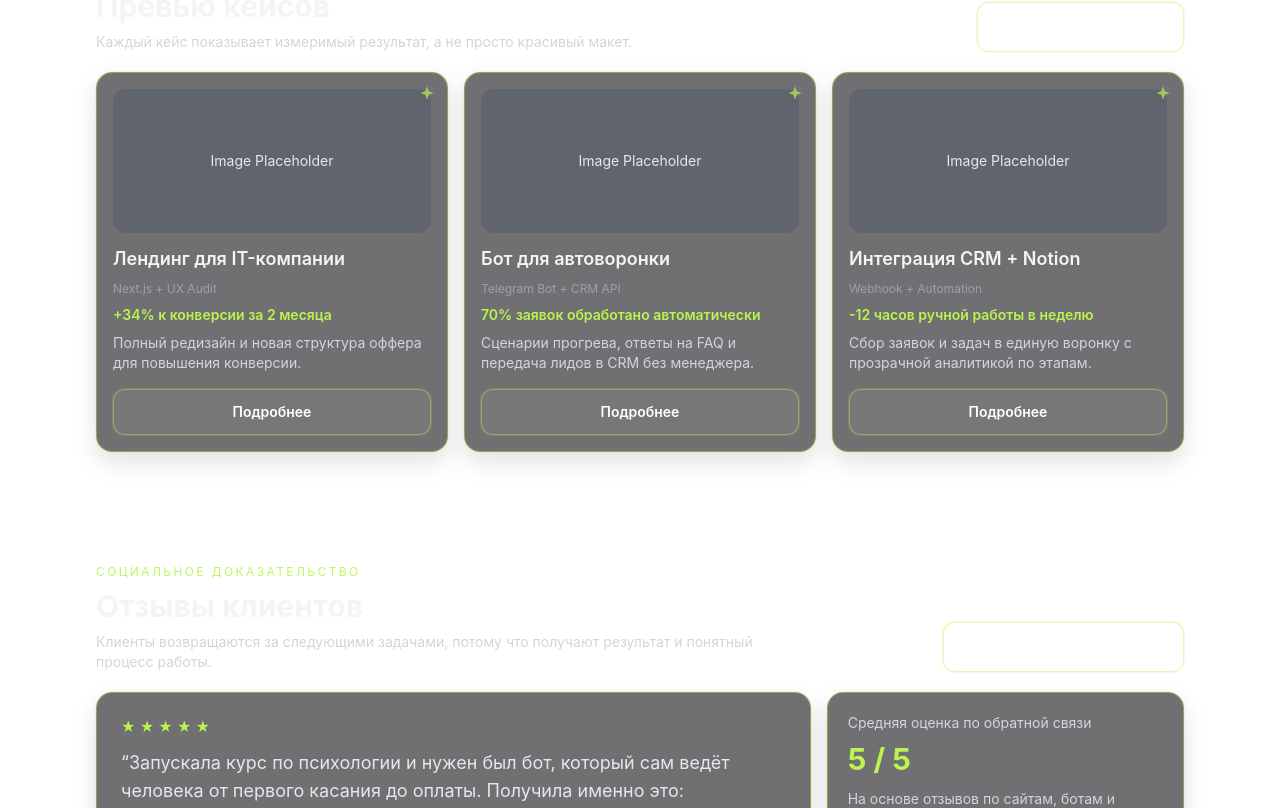
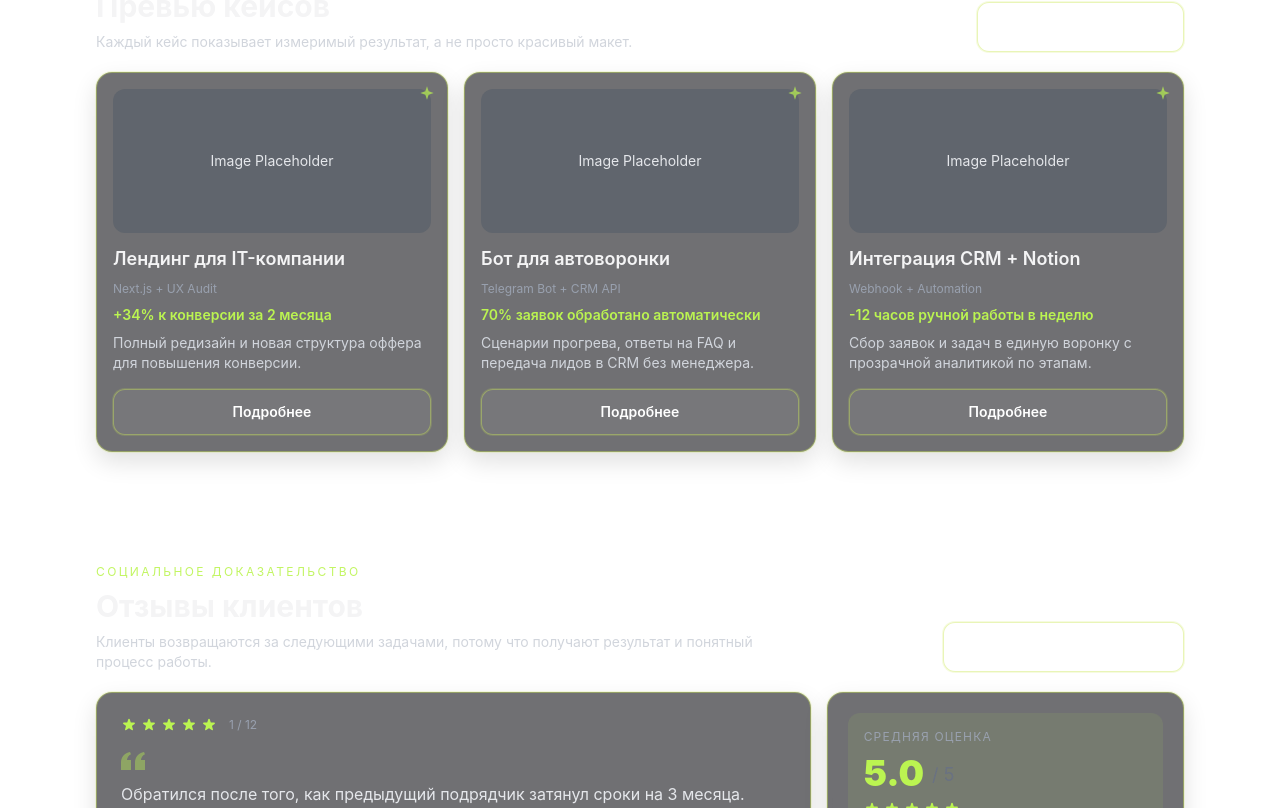
Before and after one commit to Pipata246/nerdServ, a Next.js app: page / in a window 1280 px wide. Shown: the part 1992-2800 px from the top of the page. Built offline with nearby package versions, Linux system fonts and the light colour scheme.

Commit message:
добавлено оформлоение отзывов

```diff
--- a/src/app/page.tsx
+++ b/src/app/page.tsx
@@ -182,11 +182,37 @@ export default function HomePage() {
           </Reveal>
           <div className="grid gap-4 lg:grid-cols-[2fr_1fr]">
             <TestimonialsSlider />
-            <div className="glass rounded-2xl p-5">
-              <p className="text-sm text-gray-300">Средняя оценка по обратной связи</p>
-              <p className="mt-2 text-3xl font-bold text-lime-300">5 / 5</p>
-              <p className="mt-3 text-sm text-gray-300">На основе отзывов по сайтам, ботам и автоматизации процессов.</p>
-              <Link href="/contact" className="btn-primary mt-5 w-full justify-center">
+            <div className="glass flex flex-col gap-4 rounded-2xl p-5">
+              {/* Rating */}
+              <div className="rounded-xl bg-lime-300/8 p-4">
+                <p className="text-xs uppercase tracking-widest text-gray-400">Средняя оценка</p>
+                <div className="mt-2 flex items-end gap-2">
+                  <span className="text-4xl font-black text-lime-300">5.0</span>
+                  <span className="mb-1 text-lg text-gray-500">/ 5</span>
+                </div>
+                <div className="mt-2 flex gap-1">
+                  {Array.from({ length: 5 }).map((_, i) => (
+                    <svg key={i} viewBox="0 0 20 20" fill="currentColor" className="h-4 w-4 text-lime-300">
+                      <path d="M9.049 2.927c.3-.921 1.603-.921 1.902 0l1.07 3.292a1 1 0 00.95.69h3.462c.969 0 1.371 1.24.588 1.81l-2.8 2.034a1 1 0 00-.364 1.118l1.07 3.292c.3.921-.755 1.688-1.54 1.118l-2.8-2.034a1 1 0 00-1.175 0l-2.8 2.034c-.784.57-1.838-.197-1.539-1.118l1.07-3.292a1 1 0 00-.364-1.118L2.98 8.72c-.783-.57-.38-1.81.588-1.81h3.461a1 1 0 00.951-.69l1.07-3.292z" />
+                    </svg>
+                  ))}
+                </div>
+              </div>
+              {/* Stats */}
+              <div className="grid grid-cols-2 gap-3">
+                <div className="rounded-xl border border-white/8 bg-white/3 p-3 text-center">
+                  <p className="text-2xl font-bold text-white">12</p>
+                  <p className="mt-0.5 text-xs text-gray-400">отзывов</p>
+                </div>
+                <div className="rounded-xl border border-white/8 bg-white/3 p-3 text-center">
+                  <p className="text-2xl font-bold text-white">40+</p>
+                  <p className="mt-0.5 text-xs text-gray-400">проектов</p>
+                </div>
+              </div>
+              <p className="text-xs leading-relaxed text-gray-400">
+                Отзывы по сайтам, Telegram-ботам и автоматизации процессов.
+              </p>
+              <Link href="/contact" className="btn-primary mt-auto w-full justify-center">
                 Обсудить ваш проект
               </Link>
             </div>
--- a/src/components/sections/testimonials-slider.tsx
+++ b/src/components/sections/testimonials-slider.tsx
@@ -1,53 +1,114 @@
 "use client";
 
-import { useEffect, useState } from "react";
+import { useState } from "react";
 import { AnimatePresence, motion } from "framer-motion";
+import { ChevronLeft, ChevronRight } from "lucide-react";
 import { testimonials } from "@/data/site-data";
 
 export function TestimonialsSlider() {
   const [index, setIndex] = useState(0);
+  const [direction, setDirection] = useState(1);
 
-  useEffect(() => {
-    const timer = setInterval(() => {
-      setIndex((prev) => (prev + 1) % testimonials.length);
-    }, 3500);
-    return () => clearInterval(timer);
-  }, []);
+  const go = (dir: number) => {
+    setDirection(dir);
+    setIndex((prev) => (prev + dir + testimonials.length) % testimonials.length);
+  };
+
+  const variants = {
+    enter: (d: number) => ({ opacity: 0, x: d > 0 ? 40 : -40 }),
+    center: { opacity: 1, x: 0 },
+    exit: (d: number) => ({ opacity: 0, x: d > 0 ? -40 : 40 }),
+  };
+
+  const t = testimonials[index];
 
   return (
-    <div className="glass rounded-2xl p-6">
+    <div className="glass flex flex-col rounded-2xl p-6">
+      {/* Stars */}
+      <div className="mb-4 flex items-center gap-1 text-lime-300">
+        {Array.from({ length: 5 }).map((_, i) => (
+          <svg key={i} viewBox="0 0 20 20" fill="currentColor" className="h-4 w-4">
+            <path d="M9.049 2.927c.3-.921 1.603-.921 1.902 0l1.07 3.292a1 1 0 00.95.69h3.462c.969 0 1.371 1.24.588 1.81l-2.8 2.034a1 1 0 00-.364 1.118l1.07 3.292c.3.921-.755 1.688-1.54 1.118l-2.8-2.034a1 1 0 00-1.175 0l-2.8 2.034c-.784.57-1.838-.197-1.539-1.118l1.07-3.292a1 1 0 00-.364-1.118L2.98 8.72c-.783-.57-.38-1.81.588-1.81h3.461a1 1 0 00.951-.69l1.07-3.292z" />
+          </svg>
+        ))}
+        <span className="ml-2 text-xs text-gray-400">{index + 1} / {testimonials.length}</span>
+      </div>
+
+      {/* Quote */}
+      <div className="relative min-h-[9rem] flex-1">
+        <AnimatePresence mode="wait" custom={direction}>
+          <motion.div
+            key={index}
+            custom={direction}
+            variants={variants}
+            initial="enter"
+            animate="center"
+            exit="exit"
+            transition={{ duration: 0.3, ease: "easeInOut" }}
+            className="absolute inset-0"
+          >
+            <svg className="mb-2 h-6 w-6 text-lime-300/40" fill="currentColor" viewBox="0 0 24 24">
+              <path d="M14.017 21v-7.391c0-5.704 3.731-9.57 8.983-10.609l.995 2.151c-2.432.917-3.995 3.638-3.995 5.849h4v10h-9.983zm-14.017 0v-7.391c0-5.704 3.748-9.57 9-10.609l.996 2.151c-2.433.917-3.996 3.638-3.996 5.849h3.983v10h-9.983z" />
+            </svg>
+            <p className="text-base leading-relaxed text-gray-200">{t.text}</p>
+          </motion.div>
+        </AnimatePresence>
+      </div>
+
+      {/* Author */}
       <AnimatePresence mode="wait">
         <motion.div
-          key={index}
-          initial={{ opacity: 0, y: 10 }}
+          key={`author-${index}`}
+          initial={{ opacity: 0, y: 6 }}
           animate={{ opacity: 1, y: 0 }}
-          exit={{ opacity: 0, y: -10 }}
-          transition={{ duration: 0.35 }}
+          exit={{ opacity: 0 }}
+          transition={{ duration: 0.25, delay: 0.1 }}
+          className="mt-4 flex items-center gap-3 border-t border-white/8 pt-4"
         >
-          <div className="mb-3 flex items-center gap-1 text-lime-300">
-            {"★★★★★".split("").map((star, i) => (
-              <span key={`${star}-${i}`} className="text-sm">
-                {star}
-              </span>
-            ))}
+          {/* Avatar placeholder */}
+          <div className="flex h-10 w-10 flex-shrink-0 items-center justify-center rounded-full bg-lime-300/15 text-sm font-bold text-lime-300">
+            {t.name.charAt(0)}
           </div>
-          <p className="text-lg text-gray-200">“{testimonials[index].text}”</p>
-          <div className="mt-4 grid gap-1 text-sm">
-            <p className="font-semibold text-lime-300">{testimonials[index].name}</p>
-            <p className="text-gray-300">{testimonials[index].role}</p>
-            <p className="text-xs text-gray-400">Проект: {testimonials[index].project}</p>
+          <div className="min-w-0">
+            <p className="font-semibold text-white">{t.name}</p>
+            <p className="truncate text-xs text-gray-400">{t.role}</p>
+            <p className="truncate text-xs text-lime-300/70">Проект: {t.project}</p>
           </div>
         </motion.div>
       </AnimatePresence>
-      <div className="mt-5 flex gap-2">
-        {testimonials.map((_, dotIndex) => (
+
+      {/* Controls */}
+      <div className="mt-5 flex items-center justify-between">
+        <div className="flex gap-1.5">
+          {testimonials.map((_, i) => (
+            <button
+              key={i}
+              onClick={() => { setDirection(i > index ? 1 : -1); setIndex(i); }}
+              aria-label={`Отзыв ${i + 1}`}
+              className="h-1.5 rounded-full transition-all duration-300"
+              style={{
+                width: i === index ? 24 : 6,
+                background: i === index ? "#cbe857" : "rgba(255,255,255,0.2)"
+              }}
+            />
+          ))}
+        </div>
+        <div className="flex gap-2">
           <button
-            key={dotIndex}
-            onClick={() => setIndex(dotIndex)}
-            className={`h-2 rounded-full transition ${dotIndex === index ? "w-6 bg-lime-300" : "w-2 bg-white/25"}`}
-            aria-label={`Отзыв ${dotIndex + 1}`}
-          />
-        ))}
+            onClick={() => go(-1)}
+            className="flex h-8 w-8 items-center justify-center rounded-xl border border-white/10 bg-white/5 text-gray-300 transition hover:bg-white/10 hover:text-white"
+            aria-label="Предыдущий отзыв"
+          >
+            <ChevronLeft className="h-4 w-4" />
+          </button>
+          <button
+            onClick={() => go(1)}
+            className="flex h-8 w-8 items-center justify-center rounded-xl bg-lime-300/15 text-lime-300 transition hover:bg-lime-300/25"
+            aria-label="Следующий отзыв"
+          >
+            <ChevronRight className="h-4 w-4" />
+          </button>
+        </div>
       </div>
     </div>
   );
```
